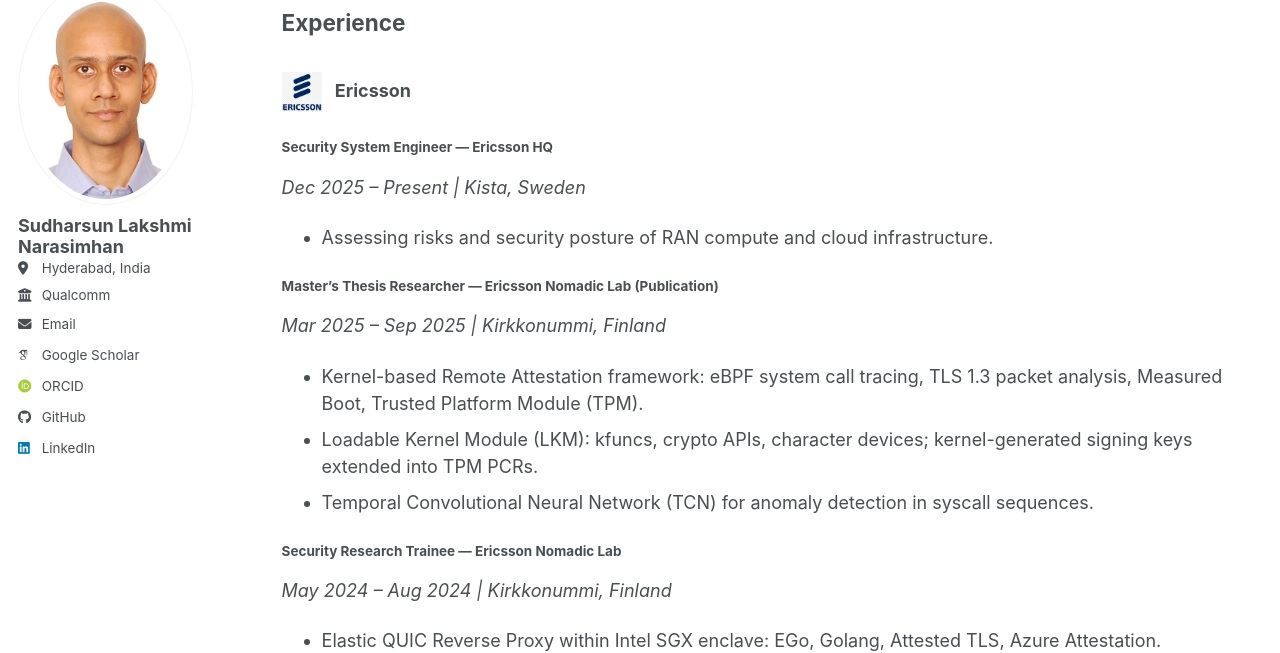
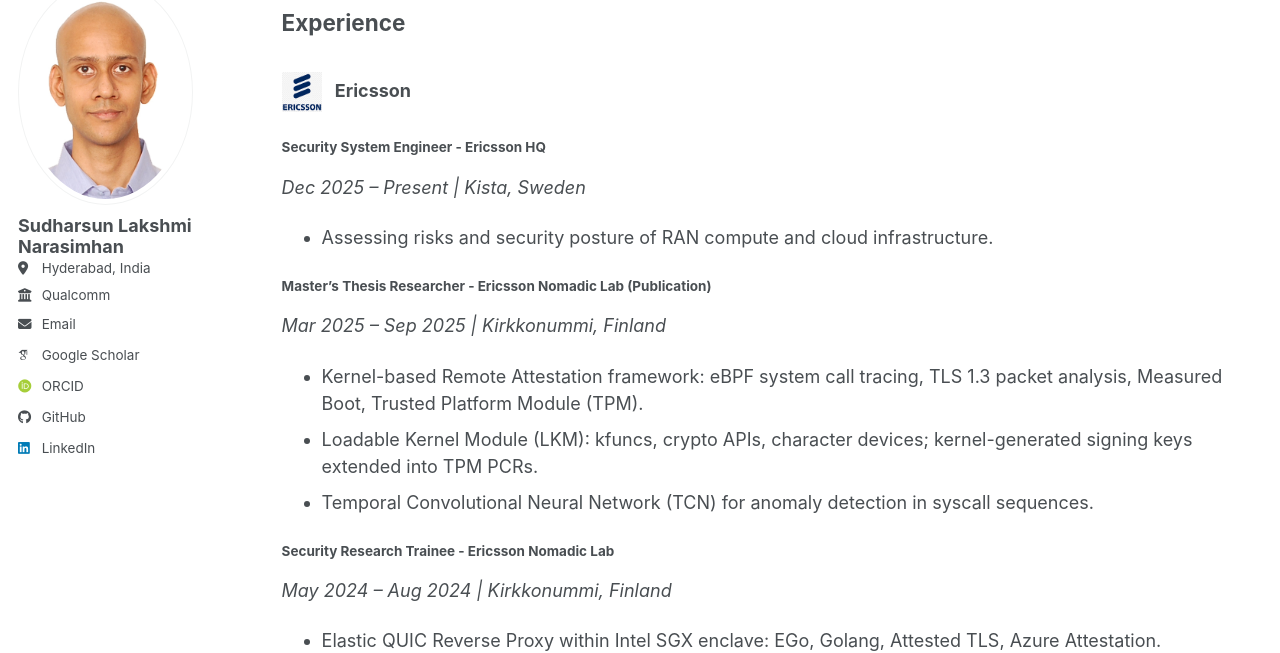
Before and after one commit to sudlaksh/sudlaksh.github.io, a Jekyll site: the page built from _pages/cv.md, in a window 1280 px wide and 900 px high, scrolled down 462 px. Shown: the part 121-774 px from the top of the window. Built offline with Jekyll 4.4.1, drawn with Linux system fonts in a browser that asks for light colours; some web fonts are replaced; a script bundle is joined from its source files by our own code; library files that are not in the unit come from our copies.

Commit message:
Update job titles formatting in CV

```diff
--- a/_pages/cv.md
+++ b/_pages/cv.md
@@ -25,17 +25,17 @@
 
 ### ![Ericsson Logo](/images/ericsson-logo.png){: style="width:40px; height:40px; vertical-align:middle; margin-right:0.5rem;" } **Ericsson**
 
-#### Security System Engineer — Ericsson HQ
+#### Security System Engineer - Ericsson HQ
 *Dec 2025 – Present | Kista, Sweden*
 - Assessing risks and security posture of RAN compute and cloud infrastructure.
 
-#### Master’s Thesis Researcher — Ericsson Nomadic Lab (Publication)
+#### Master’s Thesis Researcher - Ericsson Nomadic Lab (Publication)
 *Mar 2025 – Sep 2025 | Kirkkonummi, Finland*
 - Kernel-based Remote Attestation framework: eBPF system call tracing, TLS 1.3 packet analysis, Measured Boot, Trusted Platform Module (TPM).
 - Loadable Kernel Module (LKM): kfuncs, crypto APIs, character devices; kernel-generated signing keys extended into TPM PCRs.
 - Temporal Convolutional Neural Network (TCN) for anomaly detection in syscall sequences.
 
-#### Security Research Trainee — Ericsson Nomadic Lab
+#### Security Research Trainee - Ericsson Nomadic Lab
 *May 2024 – Aug 2024 | Kirkkonummi, Finland*
 - Elastic QUIC Reverse Proxy within Intel SGX enclave: EGo, Golang, Attested TLS, Azure Attestation.
 - Automated performance analysis: Python scripts to evaluate trade-offs between security and performance.
```
